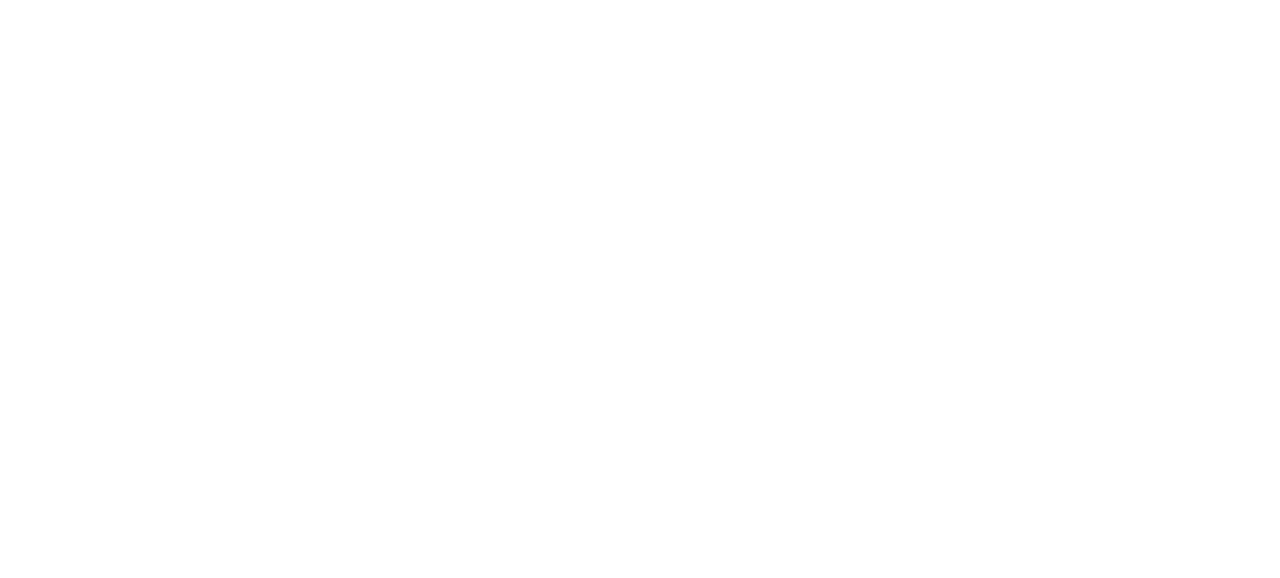
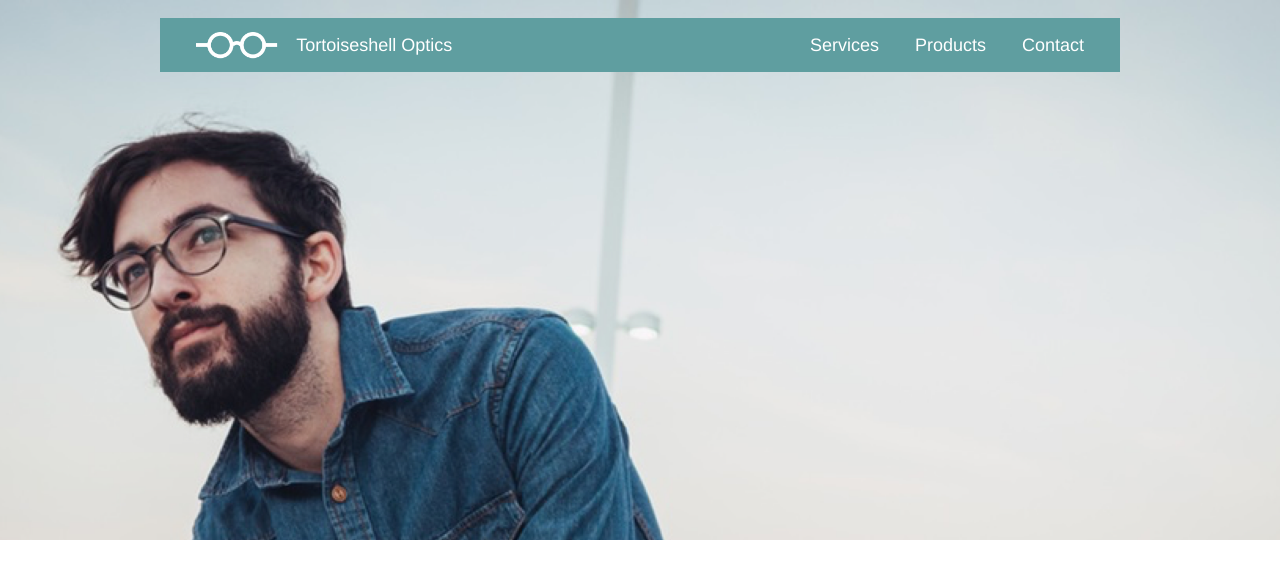
Before and after one commit to 1AICHA/Tortoiseshell-Optics, a plain HTML site: page index.html in a window 1280 px wide. Drawn offline with Linux system fonts and the light colour scheme.

Commit message:
Added background-image/logo company/nav

```diff
--- a/index.html
+++ b/index.html
@@ -3,8 +3,38 @@
   <head>
     <meta charset="utf-8">
     <title>Tortoiseshell Optics</title>
+    <link href="resources/css/reset.css" type="text/css" rel="stylesheet">
+    <link href="resources/css/style.css" type="text/css" rel="stylesheet">
   </head>
   <body>
+    <div class="banner">
+
+      <div class="container">
+        <div class="bar">
+          <div class="company">
+            <img src="resources/images/logo-white.png">
+            <span>Tortoiseshell Optics</span>
+          </div>
+
+          <nav>
+            <ul>
+              <li><a href="#services">Services</a></li>
+              <li><a href="#products">Products</a></li>
+              <li><a href="#contact">Contact</a></li>
+            </ul>
+            <ul class="mobile-nav">
+              <li><a href="#menu">Menu</a></li>
+            </ul>
+          </nav>
+
+        </div>
+      </div>
+
+    </div>
+
+
+
+
 
   </body>
 </html>
--- a/resources/css/style.css
+++ b/resources/css/style.css
@@ -0,0 +1,62 @@
+/*General Styles*/
+
+html {
+  font-size: 18px;
+  font-family: helvetica;
+  line-height: 1.4;
+}
+
+.container {
+  width: 960px;
+  margin: 0 auto;
+}
+
+/*banner background*/
+.banner {
+  background-image: url("../images/glasses-bg.png");
+  background-repeat: no-repeat;
+  background-size: cover;
+  background-position: center;
+  height: 30rem;
+  position: relative;
+}
+
+.bar {
+  background-color: cadetblue;
+  position: relative;
+  top: 1rem;
+  display: flex;
+  justify-content: space-between;
+  color: white;
+  font-size: 1rem;
+}
+
+.company {
+  display: flex;
+  align-items: center;
+}
+
+.company img {
+  height: 1.5rem;
+  padding-left: 2rem;
+  padding-right: 1rem;
+}
+
+
+nav ul {
+  display: flex;
+  align-items: center;
+}
+
+ul li {
+  padding: 1rem 2rem 1rem 0;
+}
+
+li a {
+  text-decoration: none;
+  color: white;
+}
+
+.mobile-nav {
+  display: none;
+}
```
